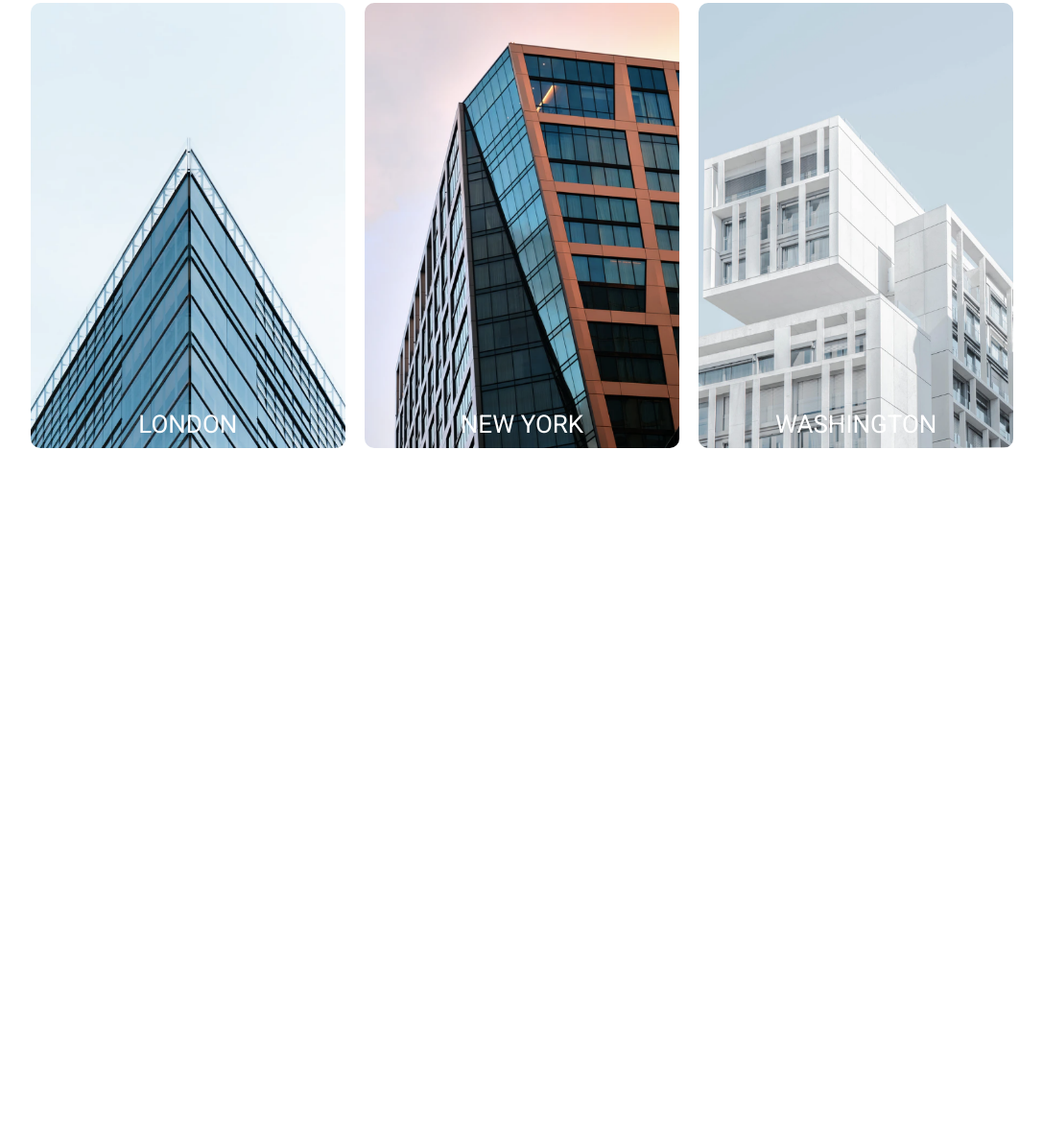
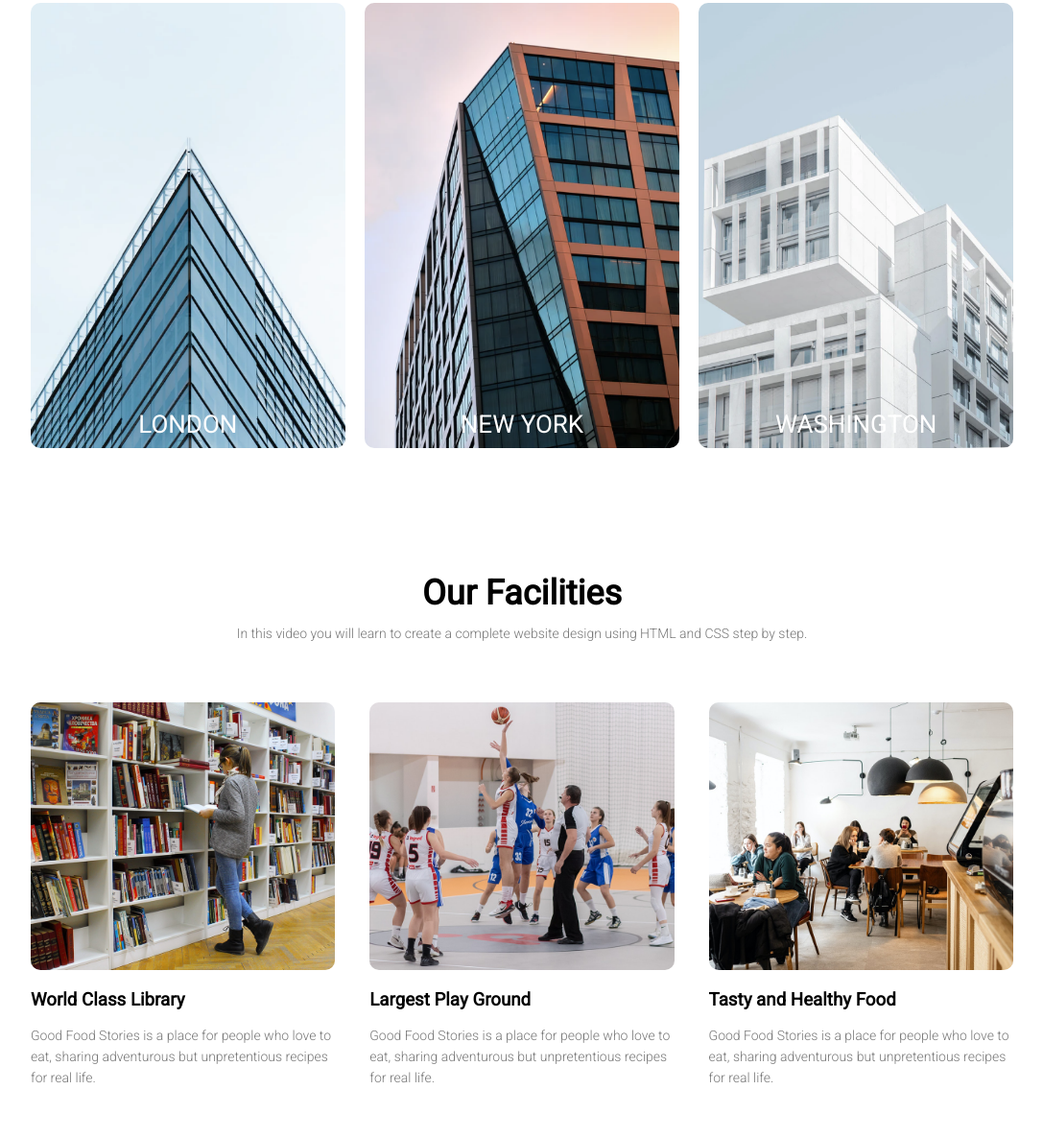
Before and after one commit to RajKumar0696/web-app-1, a plain HTML site: page index.html in a window 1280 px wide. Shown: the part 1481-2666 px from the top of the page at 96% size, without its empty margins (96-1183 px from the left). Before the commit the page ends 1978 px from the top, so only its background shows below. Drawn offline with Linux system fonts and the light colour scheme.

Commit message:
add facilities section

```diff
--- a/index.html
+++ b/index.html
@@ -98,6 +98,31 @@
 
     </section>
 
+    <!-- -----------------Facilities--------------- -->
+
+    <section class="facilities">
+        <h1>Our Facilities</h1>
+        <p>In this video you will learn to create a complete website design using HTML and CSS step by step.</p>
+        <div class="row">
+            <div class="facilities-col">
+                <img src="images/library.png">
+                <h3>World Class Library</h3>
+                <p>Good Food Stories is a place for people who love to eat, sharing adventurous but unpretentious recipes for real life.</p>
+            </div>
+            <div class="facilities-col">
+                <img src="images/basketball.png">
+                <h3>Largest Play Ground</h3>
+                <p>Good Food Stories is a place for people who love to eat, sharing adventurous but unpretentious recipes for real life.</p>
+            </div>
+            <div class="facilities-col">
+                <img src="images/cafeteria.png">
+                <h3>Tasty and Healthy Food</h3>
+                <p>Good Food Stories is a place for people who love to eat, sharing adventurous but unpretentious recipes for real life.</p>
+            </div>
+        </div>
+    </section>
+
+
     <!------Javascript code for toggling menu----->
    <script>
     var navLinks = document.getElementById("navLinks");
--- a/styles.css
+++ b/styles.css
@@ -238,3 +238,30 @@ h3{
     bottom: 49%;
     opacity: 1;
 }
+
+/* --------Facilities----------- */
+
+.facilities{
+    width: 80%;
+    margin: auto;
+    text-align: center;
+    padding-top: 100px;
+}
+.facilities-col{
+    flex-basis: 31%;
+    border-radius: 10px;
+    margin-bottom: 5%;
+    text-align: left;
+}
+.facilities-col img{
+    width: 100%;
+    border-radius: 10px;
+}
+.facilities-col p{
+    padding: 0;
+}
+.facilities-col h3{
+    margin-top: 16px;
+    margin-bottom: 15px;
+    text-align: left;
+}
```
Also changed, not shown: images/basketball.png (added), images/cafeteria.png (added), images/library.png (added).
